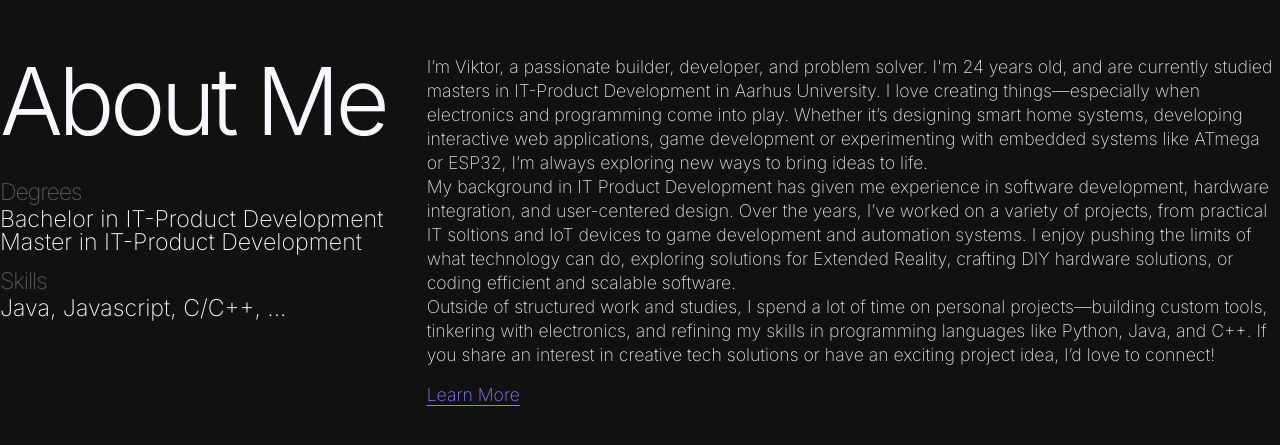
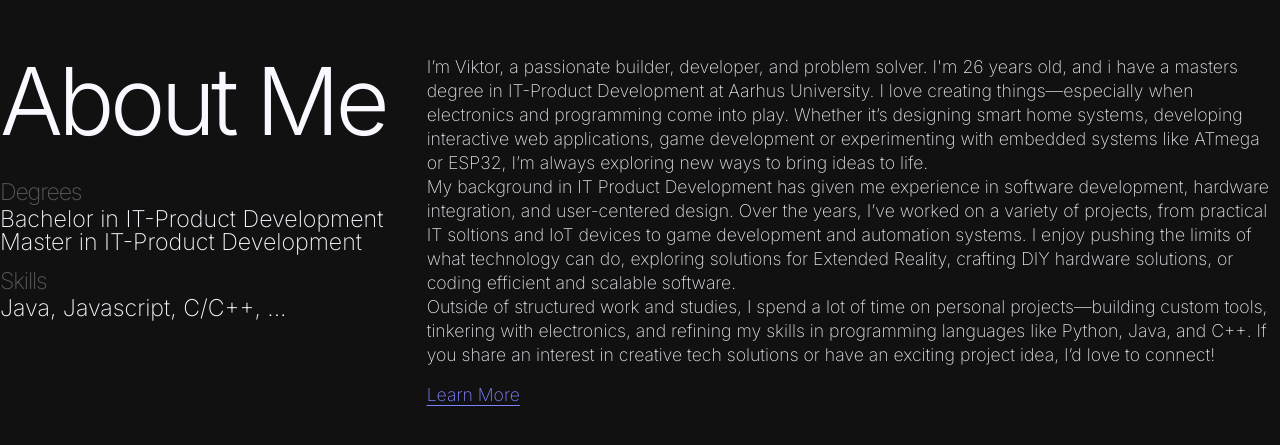
Before and after one commit to sivel1304/portfolio, a Vue app: page /about in a window 1280 px wide. Shown: the part 841-1286 px from the top of the page. Built offline with nearby package versions, Linux system fonts and the light colour scheme.

Commit message:
linkedin, email and fixed about me

```diff
--- a/src/components/AboutSection.vue
+++ b/src/components/AboutSection.vue
@@ -2,8 +2,8 @@
   <div class="w-full md:w-1/3 px-4 h-full flex flex-col md:mr-20 justify-between">
     <div class="">
       <h2 class="text-3xl md:mb-8">About Me</h2>
-              <p class="font-light leading-7 text-base">Hi, my name is Viktor Nielsen. I'm a 26 year old student currently
-                studying Masters in IT-Product Development on Aarhus University </p>
+      <p class="font-light leading-7 text-base">Hi, my name is Viktor Nielsen. I'm 26 years old, and i have a masters
+        degree in IT-Product Development at Aarhus University </p>
     </div>
     <p class="font-light leading-7 text-base">I love creating. Whether its software or hardware or even music. I
       am always doing a project.</p>
@@ -17,18 +17,18 @@
 
       <div class="h-6 w-[1px] bg-white opacity-20 mx-6"></div>
 
-              <div class="group flex w-fit h-10 hover:cursor-pointer items-center">
+      <a href="https://www.linkedin.com/in/viktor-s-aa-nielsen/" target="_blank" rel="noopener noreferrer"
+        class="group flex w-fit h-10 hover:cursor-pointer items-center">
         <img src="../assets/icons/linkedin.png" alt="linkedin" class="h-5 opacity-40 group-hover:opacity-100 mr-2">
         <p class="opacity-40 group-hover:opacity-100">LinkedIn</p>
-              </div>
+      </a>
 
       <div class="h-6 w-[1px] bg-white opacity-20 mx-6"></div>
 
-              <div class="group flex w-fit h-10 hover:cursor-pointer items-center">
+      <a href="mailto:viktor00@live.dk" class="group flex w-fit h-10 hover:cursor-pointer items-center">
         <img src="../assets/icons/email.png" alt="email" class="h-5 opacity-40 group-hover:opacity-100 mr-2">
-
         <p class="opacity-40 group-hover:opacity-100">Email</p>
-              </div>
+      </a>
     </div>
 
   </div>
--- a/src/views/AboutView.vue
+++ b/src/views/AboutView.vue
@@ -28,8 +28,8 @@
           </template>
           <template v-slot:right>
             <p class="opacity-90 font-extralight">
-              I’m Viktor, a passionate builder, developer, and problem solver. I'm 24 years old, and are currently
-              studied masters in IT-Product Development in Aarhus University. I love creating things—especially when
+              I’m Viktor, a passionate builder, developer, and problem solver. I'm 26 years old, and i have a masters degree in IT-Product Development at Aarhus University.
+              I love creating things—especially when
               electronics and programming come into play. Whether it’s designing smart home systems, developing
               interactive web applications, game development or experimenting with embedded systems like ATmega or ESP32, I’m always
               exploring new ways to bring ideas to life.
```
Lines whose indentation alone changed are shown as unchanged.
